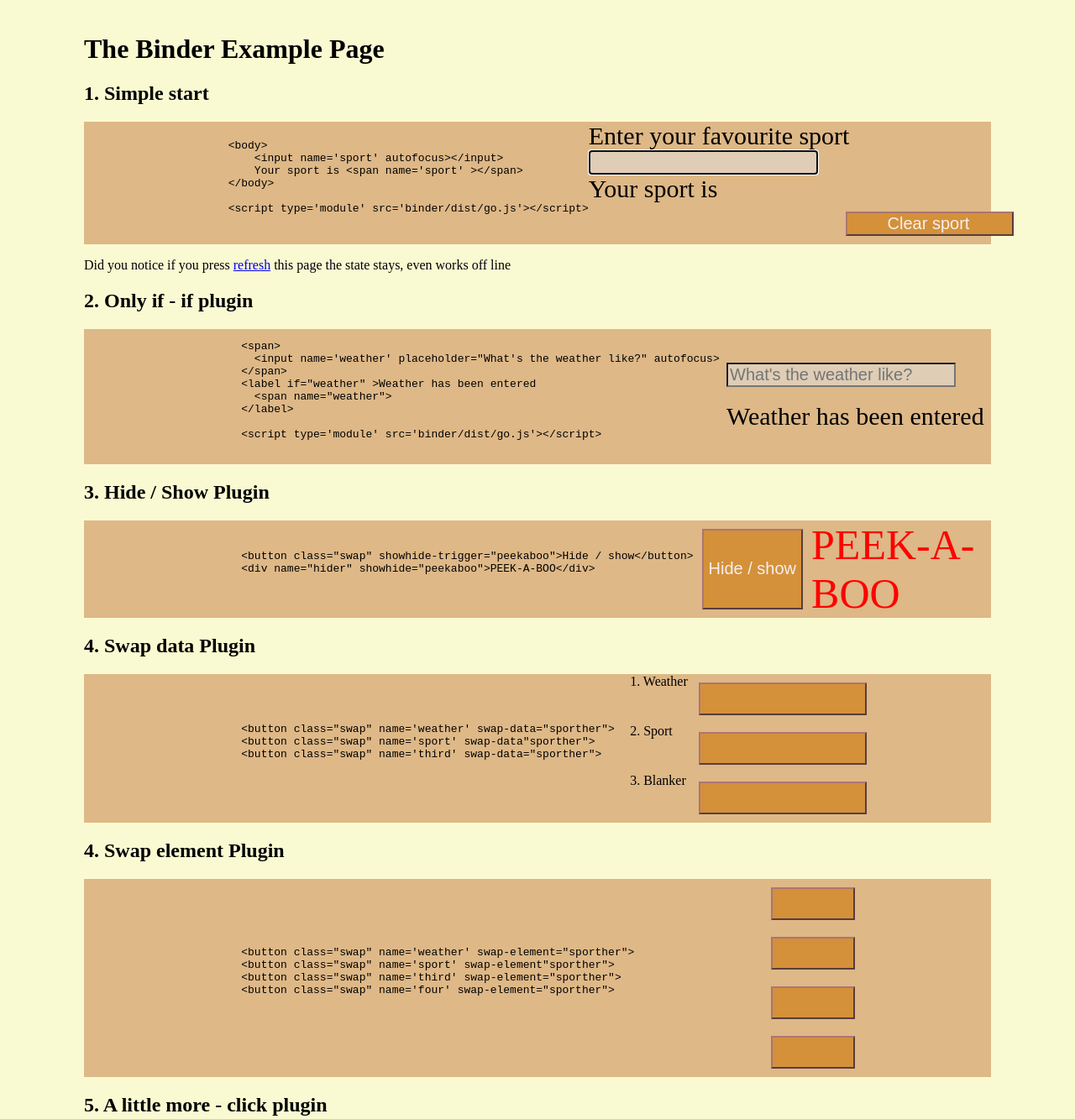
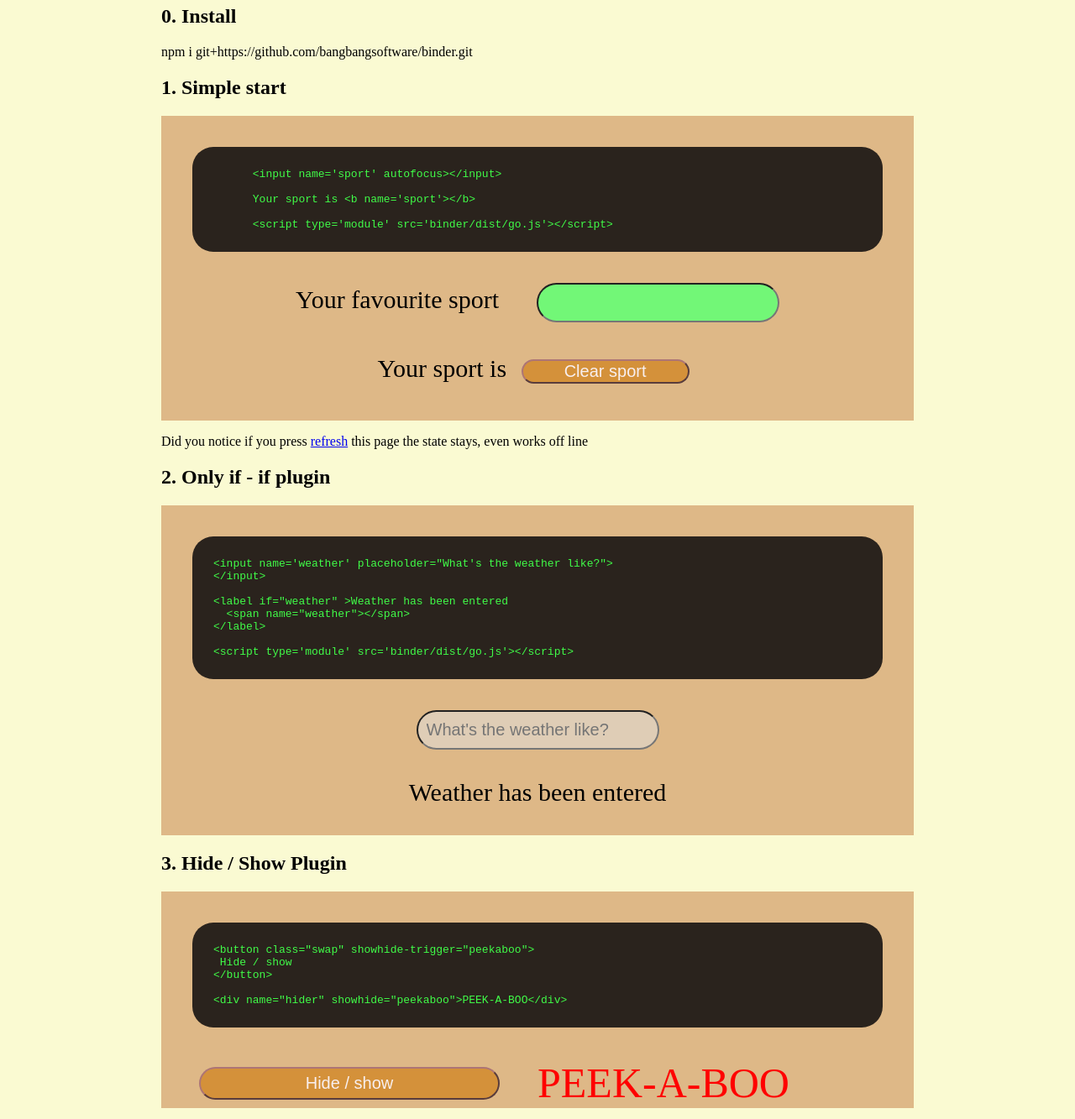
Before and after one commit to bangbangsoftware/binder, a website with bundled scripts: page example/index.html in a window 1280 px wide. Shown: the part 60-1393 px from the top of the page at 84% size. Built offline with nearby package versions, Linux system fonts and the light colour scheme.

Commit message:
Better style

```diff
--- a/example/index.css
+++ b/example/index.css
@@ -54,14 +54,24 @@ footer {
 
 .mid-text {
   font-size: 30px;
+  text-align: center;
 }
 
 input {
   background-color: #dfcdb6;
   font-size: 20px;
+  border-radius: 25px;
+  padding: 10px;
 }
+
+input:focus {
+  outline: none;
+  background-color: #72f777;
+}
+
 .big-text {
   font-size: 70px;
+  text-align: center;
 }
 
 button {
@@ -71,6 +81,7 @@ button {
   color: #f8efef;
   margin: 10px;
   font-size: 20px;
+  border-radius: 25px;
 }
 
 .swap-data-selected {
@@ -86,13 +97,29 @@ button {
   font-size: 50px;
 }
 
+.code {
+  color: #40fc48;
+  background-color: #2a231d;
+  margin: 37px;
+  padding: 25px;
+  border-radius: 25px;
+}
+
 body {
-  margin: 100px;
+  margin-left: 15%;
+  margin-right: 15%;
+}
+
+.full {
+  min-width: 80%;
+  max-width: 80%;
+  margin-left: 10%;
+  min-height: 39px;
 }
 
 .peekgrid {
   display: grid;
-  grid-template-columns: auto auto;
+  grid-template-columns: 6fr 6fr;
 }
 
 .fadey {
@@ -137,3 +164,70 @@ body {
 .sticky + .content {
   padding-top: 102px;
 }
+
+.fade-in {
+  animation: fadeIn ease 5s;
+  -webkit-animation: fadeIn ease 5s;
+  -moz-animation: fadeIn ease 5s;
+  -o-animation: fadeIn ease 5s;
+  -ms-animation: fadeIn ease 5s;
+}
+
+@keyframes fadeIn {
+  0% {
+    opacity: 0;
+  }
+  100% {
+    opacity: 1;
+  }
+}
+
+@-moz-keyframes fadeIn {
+  0% {
+    opacity: 0;
+  }
+  100% {
+    opacity: 1;
+  }
+}
+
+@-webkit-keyframes fadeIn {
+  0% {
+    opacity: 0;
+  }
+  100% {
+    opacity: 1;
+  }
+}
+
+@-o-keyframes fadeIn {
+  0% {
+    opacity: 0;
+  }
+  100% {
+    opacity: 1;
+  }
+}
+
+@-ms-keyframes fadeIn {
+  0% {
+    opacity: 0;
+  }
+  100% {
+    opacity: 1;
+  }
+}
+
+/* The style below is just for the appearance of the example div */
+
+.style {
+  width: 90vw;
+  height: 90vh;
+  text-align: center;
+  margin-left: 5vw;
+  background-color: #000;
+}
+.style p {
+  color: #fff;
+  font-size: 50px;
+}
--- a/example/index.html
+++ b/example/index.html
@@ -4,34 +4,40 @@
       <link rel="stylesheet" type="text/css" href="index.css" />
       <title>Binder Examples</title>
     </head>
-    <body>
+    <body class="fade-in">
       <main>
         <header><h1>The Binder Example Page</h1></header>
         <section>
-
+          <article id="simple">
+            <h2>0. Install</h2>
+            npm i git+https://github.com/bangbangsoftware/binder.git
+          </article>
           <article id="simple">
             <h2>1. Simple start</h2>
 
-            <div class="codegrid">
+            <div class="repeatgrid">
                 <div>
-                  <code > <pre class="code">
-                      &lt;body>
+                  <code >
+<pre class="code">
       &lt;input name='sport' autofocus>&lt;/input>
-                          Your sport is &lt;span name='sport' >&lt;/span>
-                      &lt;/body>
+
+      Your sport is &lt;b name='sport'>&lt;/b>
 
       &lt;script type='module' src='binder/dist/go.js'>&lt;/script>
 </pre>
                   </code>
                 </div>
                 <div class="mid-text">
-                    Enter your favourite sport &emsp;
+                    Your favourite sport &emsp;
                     <input name='sport' autofocus></input>
                   <br>
+                  <br>
                     <span>
-                        Your sport is <span name='sport' ></span>
+                        Your sport is <b name='sport' ></b>
+                        <button  click="clearSport">Clear sport</button>
                       </span>
-                    <button class="right" click="clearSport">Clear sport</button>
+                  <br>
+                  <br>
                     </div>
             </div>
             <p>Did you notice if you press <a href=".">refresh</a> this page the state stays, even works off line</p>
@@ -41,15 +47,15 @@
           <article id="ifPlugin">
             <h2>2. Only if - if plugin</h2>
 
-            <div class="codegrid">
+            <div class="repeatgrid">
                 <div>
                   <code>
 <pre class="code">
-                        &lt;span>
-                          &lt;input name='weather' placeholder="What's the weather like?" autofocus></input>
-                        &lt;/span>
+&lt;input name='weather' placeholder="What's the weather like?">
+&lt;/input>
+
 &lt;label if="weather" >Weather has been entered
-                          &lt;span name="weather"></span>
+  &lt;span name="weather">&lt;/span>
 &lt;/label>
 
 &lt;script type='module' src='binder/dist/go.js'>&lt;/script>
@@ -57,15 +63,18 @@
 </code>
 
                 </div>
-                <div>
+                <div class="mid-text" >
                   <span>
                     <input name='weather' placeholder="What's the weather like?" autofocus></input>
                   </span>
                   <br>
                   <br>
-                  <label class="mid-text" if="weather" >Weather has been entered
+                  <label  if="weather" >Weather has been entered
                     <span name="weather"></span>
                   </label>
+                  <br>
+                  <br>
+
                 </div>
               </div>
             </div>
@@ -74,18 +83,21 @@
           <article id="hideshowPlugin">
             <h2>3. Hide / Show Plugin</h2>
 
-            <div class="codegrid">
+            <div class="repeatgrid">
                 <div>
                   <code>
 <pre class="code">
-                        &lt;button class="swap" showhide-trigger="peekaboo">Hide / show&lt;/button>
+&lt;button class="swap" showhide-trigger="peekaboo">
+ Hide / show
+&lt;/button>
+
 &lt;div name="hider" showhide="peekaboo">PEEK-A-BOO&lt;/div>
 </pre>
                   </code>
 
                 </div>
                 <div class="peekgrid">
-                  <button class="swap" showhide-trigger="peekaboo">Hide / show</button>
+                  <button class="full" showhide-trigger="peekaboo">Hide / show</button>
                   <div name="hider" class="hide peek" showhide="peekaboo">PEEK-A-BOO</div>
               </div>
             </div>
@@ -94,7 +106,7 @@
           <article id="swapDataPlugin">
             <h2>4. Swap data Plugin</h2>
 
-            <div class="codegrid">
+            <div class="repeatgrid">
                 <div>
                   <code>
 <pre class="code">
@@ -116,9 +128,9 @@
 
 
           <article id="swapElementPlugin">
-            <h2>4. Swap element Plugin</h2>
+            <h2>5. Swap element Plugin</h2>
 
-            <div class="codegrid">
+            <div class="repeatgrid">
                 <div>
                   <code>
 <pre class="code">
@@ -132,16 +144,16 @@
                 </div>
                 <div >
                   <div>
-                     <button class="swap" name='four' swap-element="sporther"></button>
+                     <button class="full" name='four' swap-element="sporther"></button>
                   </div>
                   <div>
-                    <button class="swap" name='weather' swap-element="sporther"></button>
+                    <button class="full" name='weather' swap-element="sporther"></button>
                   </div>
                   <div>
-                    <button class="swap" name='sport' swap-element="sporther"></button>
+                    <button class="full" name='sport' swap-element="sporther"></button>
                   </div>
                   <div>
-                    <button class="swap" name='third' swap-element="sporther"></button>
+                    <button class="full" name='third' swap-element="sporther"></button>
                   </div>
               </div>
             </div>
@@ -150,14 +162,12 @@
           <article id="clickPlugin">
             <h2>5. A little more - click plugin</h2>
 
-            <div class="codegrid">
+            <div class="repeatgrid">
                 <div>
                   <code>
 <pre class="code">
   &lt;body>
-                            &lt;span>
       I can dance for &lt;span name='danceFor' >&lt;/span> hours
-                            &lt;/span>
 
       &lt;button click='addHour' >Longer&lt;/button>
       &lt;button click='takeHour' >Less&lt;/button>
@@ -181,11 +191,7 @@
 
                 </div>
                 <div class="big-text">
-                  <span>
                     I can dance for <span name='danceFor' ></span> hours
-                  </span>
-                  <br>
-                  <br>
                       <button click='takeHour'>Less</button>
                       <button click='addHour'>Longer</button>
                 </div>
@@ -224,7 +230,8 @@
 &lt;script type='module'>
 
     import { go, tools } from "./dist/index.js";
-                            import { tablePlugin, addSetup } from './dist/plugins/tablePlugin.js';
+    import { tablePlugin, addSetup }
+      from './dist/plugins/tablePlugin.js';
     import data from "./data.js";
 
     go(tablePlugin);
--- a/example/main.js
+++ b/example/main.js
@@ -30,7 +30,7 @@ import { bagItAndTagIt, put, get, setMode, getMode, tools } from "binder";   - T
 import { togglePlugin } from "binder/dist/plugins/togglePlugin";                                 - DONE
 import { showHidePlugin } from "binder/dist/plugins/showhidePlugin";                             - DONE
 import { ifPlugin } from "binder/dist/plugins/ifPlugin";                                         - DONE
-import { swapPlugin, actionMover } from "binder/dist/plugins/swapPlugin.js"; - TODO (swapElement)
+import { swapPlugin, actionMover } from "binder/dist/plugins/swapPlugin.js";                     - DONE
 11
  *  change swapper to swapValue and swapElement
  *
```
Lines whose indentation alone changed are shown as unchanged.
